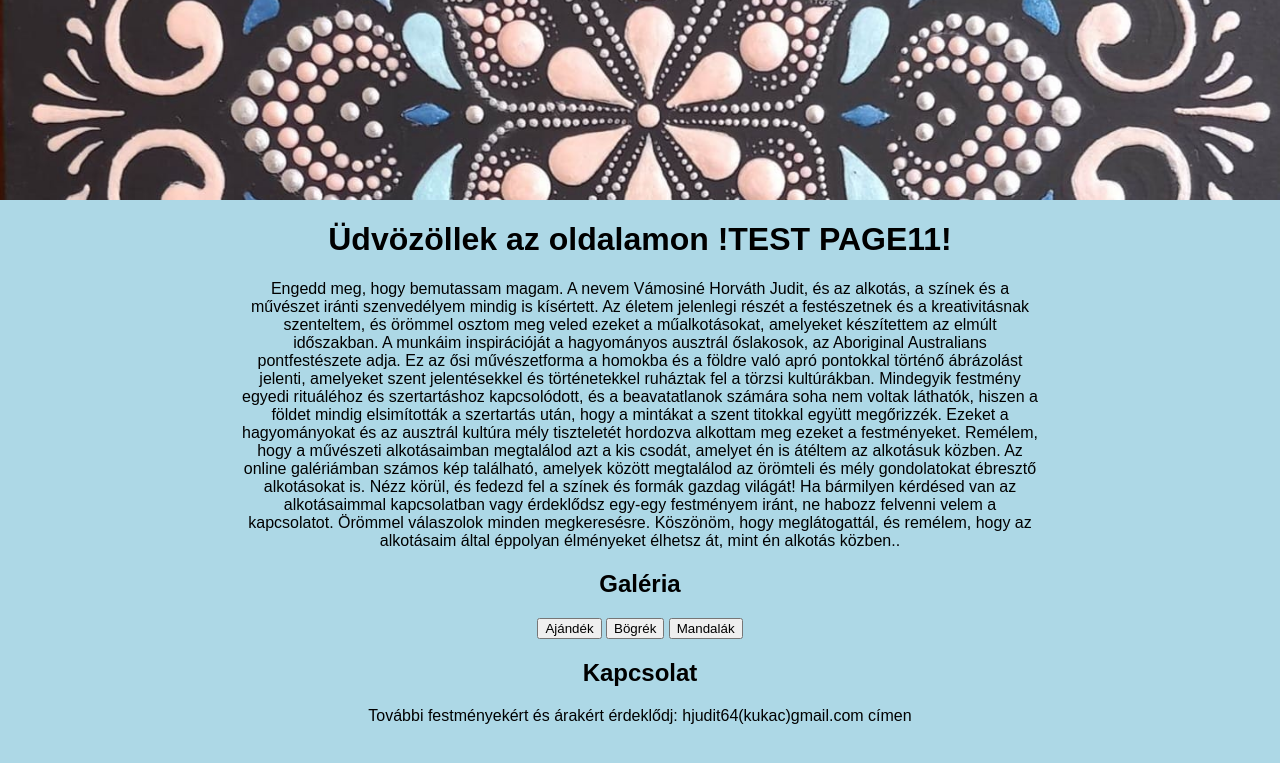
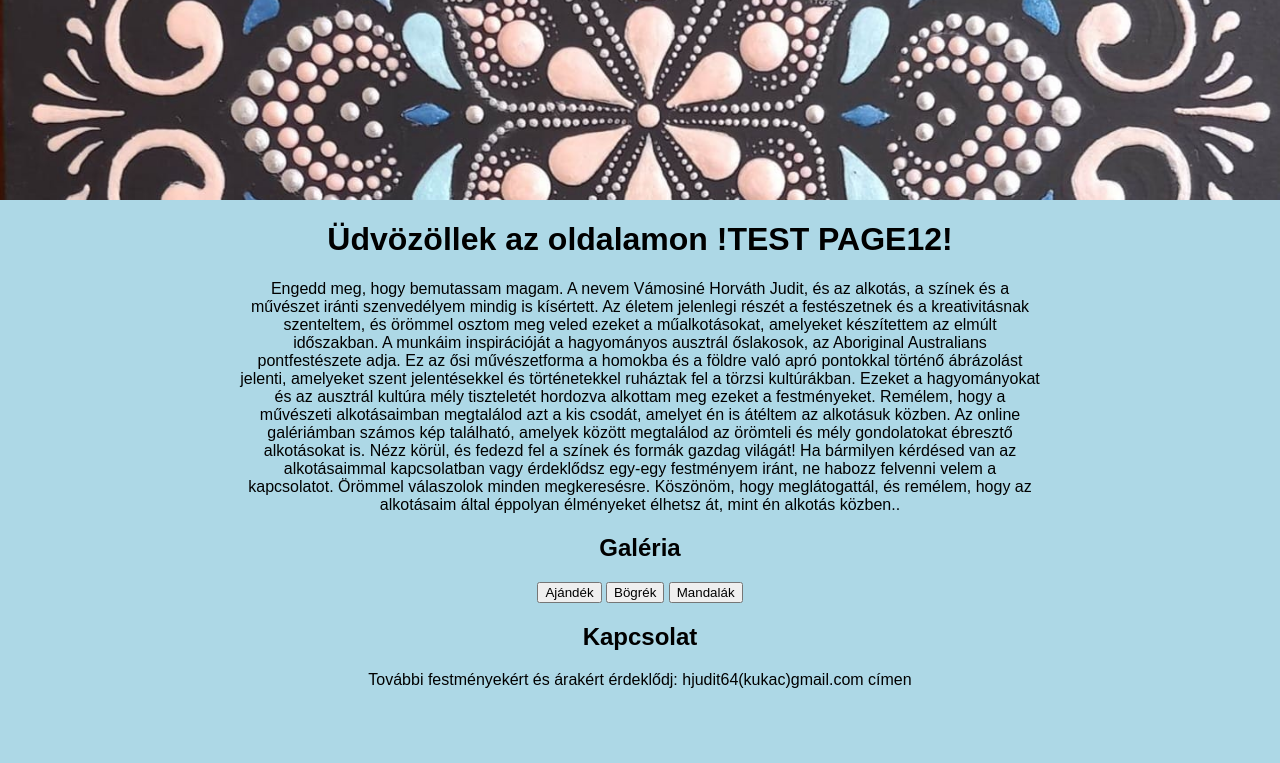
Before and after one commit to balazsvamosi1/balazsvamosi.github.io, a Jekyll site: the page built from index.md, in a window 1280 px wide. Shown: the top 763 px of the page. Built offline with Jekyll 4.4.1, drawn with Linux system fonts in a browser that asks for light colours; some web fonts are replaced; a script that is not in the unit is left out; comment, search, counter and statistics services are not loaded.

Commit message:
Update index.md

```diff
--- a/index.md
+++ b/index.md
@@ -3,22 +3,14 @@
 title: My Photo Gallery
 background_image: "{{ site.background_images | sample }}"
 ---
-<!-- Add PhotoSwipe CSS -->
-<link rel="stylesheet" href="https://cdnjs.cloudflare.com/ajax/libs/photoswipe/4.1.3/photoswipe.min.css">
-<link rel="stylesheet" href="https://cdnjs.cloudflare.com/ajax/libs/photoswipe/4.1.3/default-skin/default-skin.min.css">
-
-<!-- Add PhotoSwipe JS -->
-<script src="https://cdnjs.cloudflare.com/ajax/libs/photoswipe/4.1.3/photoswipe.min.js"></script>
-<script src="https://cdnjs.cloudflare.com/ajax/libs/photoswipe/4.1.3/photoswipe-ui-default.min.js"></script>
-
 
 <div class="center-text">
-  <h1>Üdvözöllek az oldalamon !TEST PAGE11! </h1>
+  <h1>Üdvözöllek az oldalamon !TEST PAGE12! </h1>
 
   <p>
    Engedd meg, hogy bemutassam magam. A nevem Vámosiné Horváth Judit, és az alkotás, a színek és a művészet iránti szenvedélyem mindig is kísértett. Az életem jelenlegi részét a festészetnek és a kreativitásnak szenteltem, és örömmel osztom meg veled ezeket a műalkotásokat, amelyeket készítettem az elmúlt időszakban.
 
-A munkáim inspirációját a hagyományos ausztrál őslakosok, az Aboriginal Australians pontfestészete adja. Ez az ősi művészetforma a homokba és a földre való apró pontokkal történő ábrázolást jelenti, amelyeket szent jelentésekkel és történetekkel ruháztak fel a törzsi kultúrákban. Mindegyik festmény egyedi rituáléhoz és szertartáshoz kapcsolódott, és a beavatatlanok számára soha nem voltak láthatók, hiszen a földet mindig elsimították a szertartás után, hogy a mintákat a szent titokkal együtt megőrizzék.
+A munkáim inspirációját a hagyományos ausztrál őslakosok, az Aboriginal Australians pontfestészete adja. Ez az ősi művészetforma a homokba és a földre való apró pontokkal történő ábrázolást jelenti, amelyeket szent jelentésekkel és történetekkel ruháztak fel a törzsi kultúrákban.
 
 Ezeket a hagyományokat és az ausztrál kultúra mély tiszteletét hordozva alkottam meg ezeket a festményeket. Remélem, hogy a művészeti alkotásaimban megtalálod azt a kis csodát, amelyet én is átéltem az alkotásuk közben.
 
@@ -44,6 +36,14 @@
 
   <script src="https://cdnjs.cloudflare.com/ajax/libs/simplelightbox/2.7.0/simple-lightbox.min.js"></script>
   <link rel="stylesheet" href="https://cdnjs.cloudflare.com/ajax/libs/simplelightbox/2.7.0/simple-lightbox.min.css">
+
+  <!-- Add PhotoSwipe CSS -->
+  <link rel="stylesheet" href="https://cdnjs.cloudflare.com/ajax/libs/photoswipe/4.1.3/photoswipe.min.css">
+  <link rel="stylesheet" href="https://cdnjs.cloudflare.com/ajax/libs/photoswipe/4.1.3/default-skin/default-skin.min.css">
+
+  <!-- Add PhotoSwipe JS -->
+  <script src="https://cdnjs.cloudflare.com/ajax/libs/photoswipe/4.1.3/photoswipe.min.js"></script>
+  <script src="https://cdnjs.cloudflare.com/ajax/libs/photoswipe/4.1.3/photoswipe-ui-default.min.js"></script>
 
   <style>
     .center-text {
```
